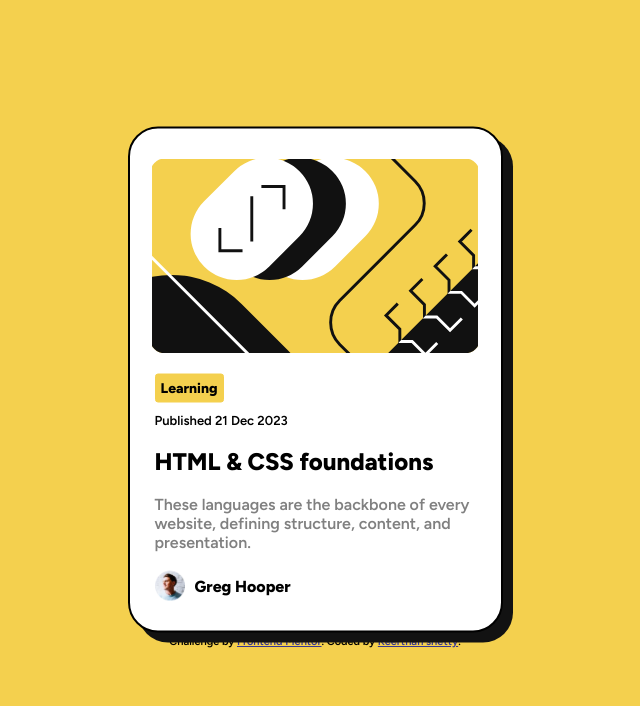
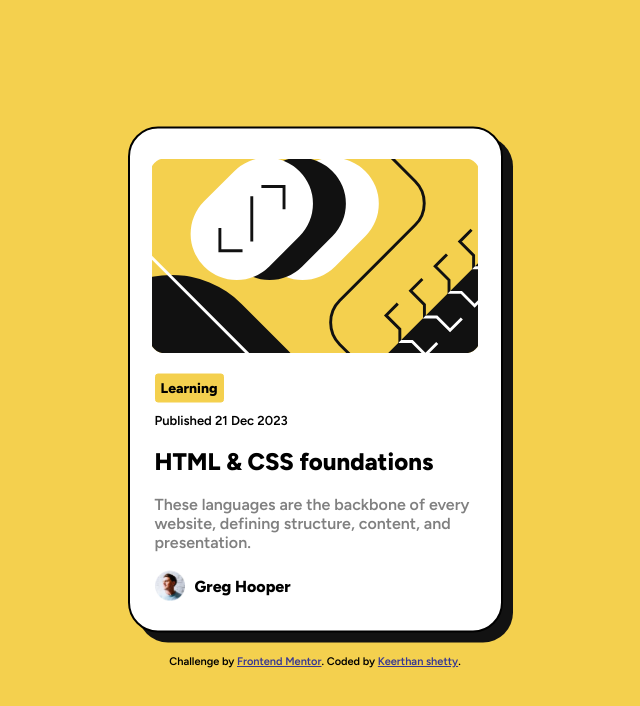
Before and after one commit to Keerthan-Shetty/Blog-preview-card-Frontend-Mentor, a plain HTML site: page index.html in a window 1280 px wide. Shown: the whole page, without its empty margins (325-965 px from the left). Drawn offline with Linux system fonts and the light colour scheme.

Commit message:
Update style.css

```diff
--- a/style.css
+++ b/style.css
@@ -76,7 +76,7 @@ h2{
     padding-left: 10px;
 }
 .attribution {
-    padding-top: 110px;
+    padding-top: 130px;
     font-size: 11px;
     text-align: center;
 }
```
